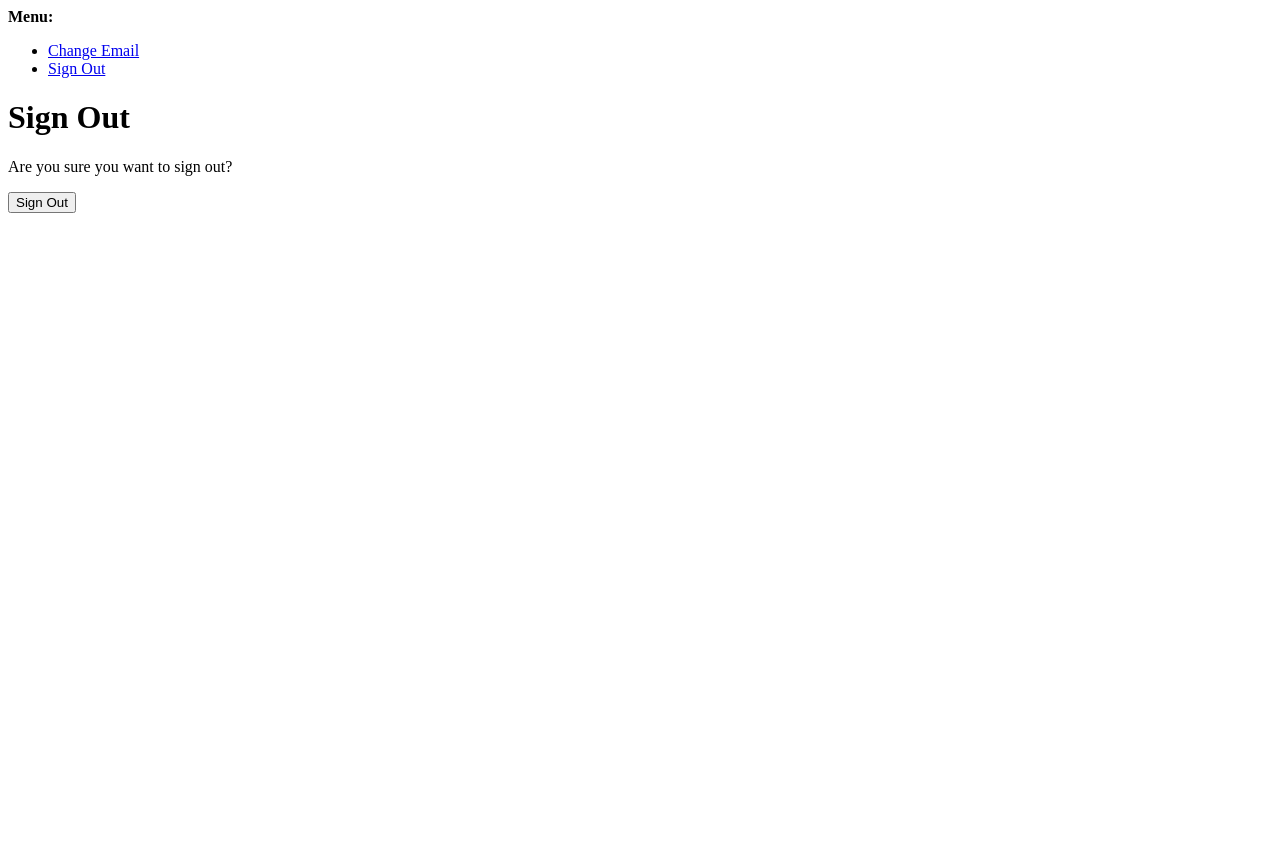
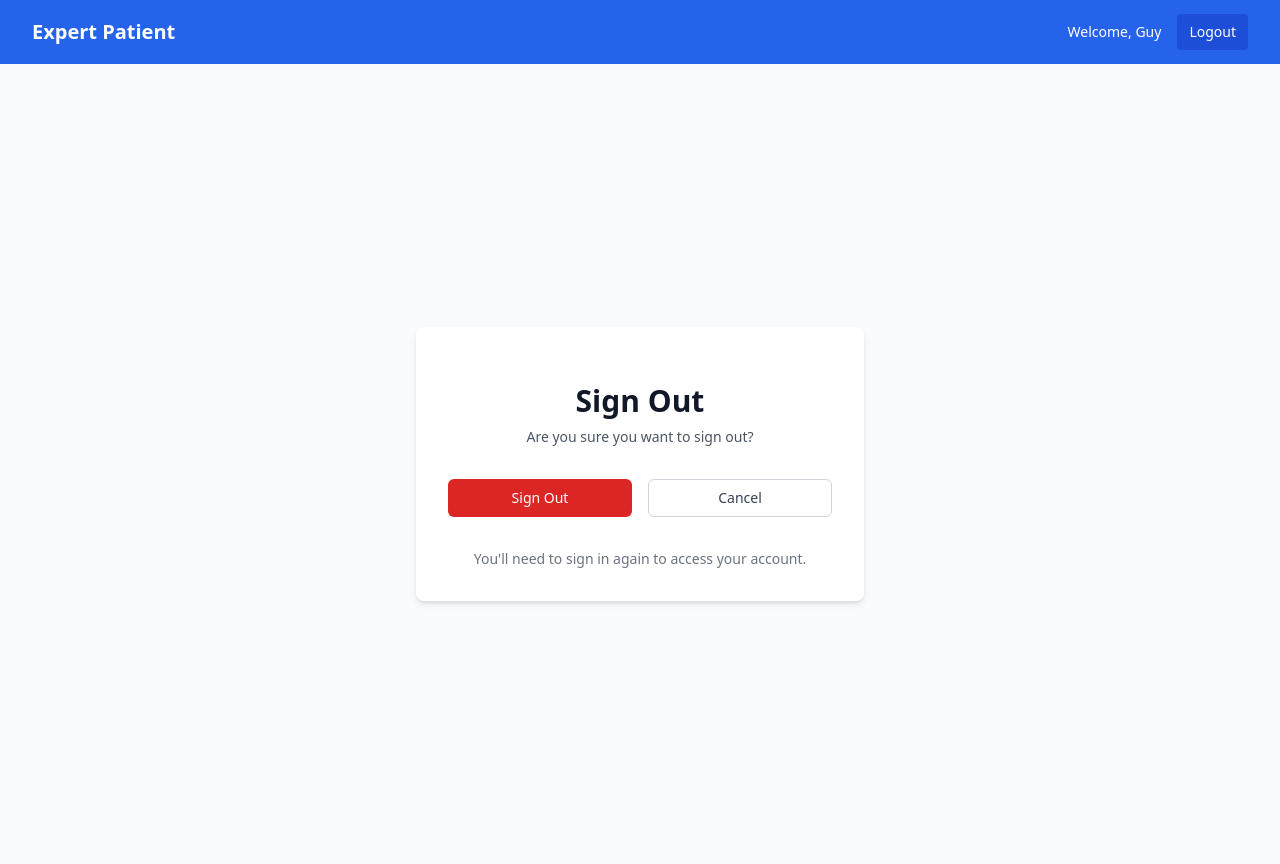
Before and after one commit to GuyMitchy/UC-Expert-Patient, a Django app: page /accounts/logout/ in a window 1280 px wide. Before the commit the page ends 213 px from the top, so only its background shows below. Run offline with Django 5.2, Linux system fonts and the light colour scheme; a user stored in the database is signed in; some libraries are stand-ins or nearby versions.

Commit message:
Add custom sign out page

```diff
--- a/templates/account/logout.html
+++ b/templates/account/logout.html
@@ -1,21 +1,50 @@
-{% extends "account/base.html" %}
-
+{% extends "base.html" %}
 {% load i18n %}
 
-{% block head_title %}{% trans "Sign Out" %}{% endblock head_title %}
+{% block head_title %}{% trans "Sign Out" %}{% endblock %}
 
 {% block content %}
-<h1>{% trans "Sign Out" %}</h1>
+<div class="min-h-screen flex items-center justify-center bg-gray-50 py-12 px-4 sm:px-6 lg:px-8">
+  <div class="max-w-md w-full space-y-8 bg-white p-8 rounded-lg shadow-md">
+    <!-- Header -->
+    <div>
+      <h2 class="mt-6 text-center text-3xl font-extrabold text-gray-900">
+        {% trans "Sign Out" %}
+      </h2>
+      <p class="mt-2 text-center text-sm text-gray-600">
+        {% trans 'Are you sure you want to sign out?' %}
+      </p>
+    </div>
 
-<p>{% trans 'Are you sure you want to sign out?' %}</p>
+    <!-- Logout Form -->
+    <form method="post" action="{% url 'account_logout' %}" class="mt-8 space-y-6">
+      {% csrf_token %}
+      {% if redirect_field_value %}
+      <input type="hidden" name="{{ redirect_field_name }}" value="{{ redirect_field_value }}" />
+      {% endif %}
 
-<form method="post" action="{% url 'account_logout' %}">
-  {% csrf_token %}
-  {% if redirect_field_value %}
-  <input type="hidden" name="{{ redirect_field_name }}" value="{{ redirect_field_value }}"/>
-  {% endif %}
-  <button type="submit">{% trans 'Sign Out' %}</button>
-</form>
-
-
-{% endblock content %}
+      <!-- Buttons -->
+      <div class="flex flex-col space-y-4 sm:flex-row sm:space-y-0 sm:space-x-4">
+        <!-- Confirm Logout Button -->
+        <button type="submit"
+          class="flex-1 group relative flex justify-center py-2 px-4 border border-transparent text-sm font-medium rounded-md text-white bg-red-600 hover:bg-red-700 focus:outline-none focus:ring-2 focus:ring-offset-2 focus:ring-red-500">
+          <span class="absolute left-0 inset-y-0 flex items-center pl-3"></span>
+          {% trans 'Sign Out' %}
+        </button>
+        <!-- Cancel Button -->
+        <a href="{% url 'home:home' %}"
+          class="flex-1 group relative flex justify-center py-2 px-4 border border-gray-300 text-sm font-medium rounded-md text-gray-700 bg-white hover:bg-gray-50 focus:outline-none focus:ring-2 focus:ring-offset-2 focus:ring-blue-500">
+          <span class="absolute left-0 inset-y-0 flex items-center pl-3"></span>
+          {% trans 'Cancel' %}
+        </a>
+      </div>
+    </form>
+    <!-- Additional Information -->
+    <div class="mt-6">
+      <p class="text-center text-sm text-gray-500">
+        {% trans "You'll need to sign in again to access your account." %}
+      </p>
+    </div>
+  </div>
+</div>
+{% endblock %}
```
Also changed, not shown: db.sqlite3.
